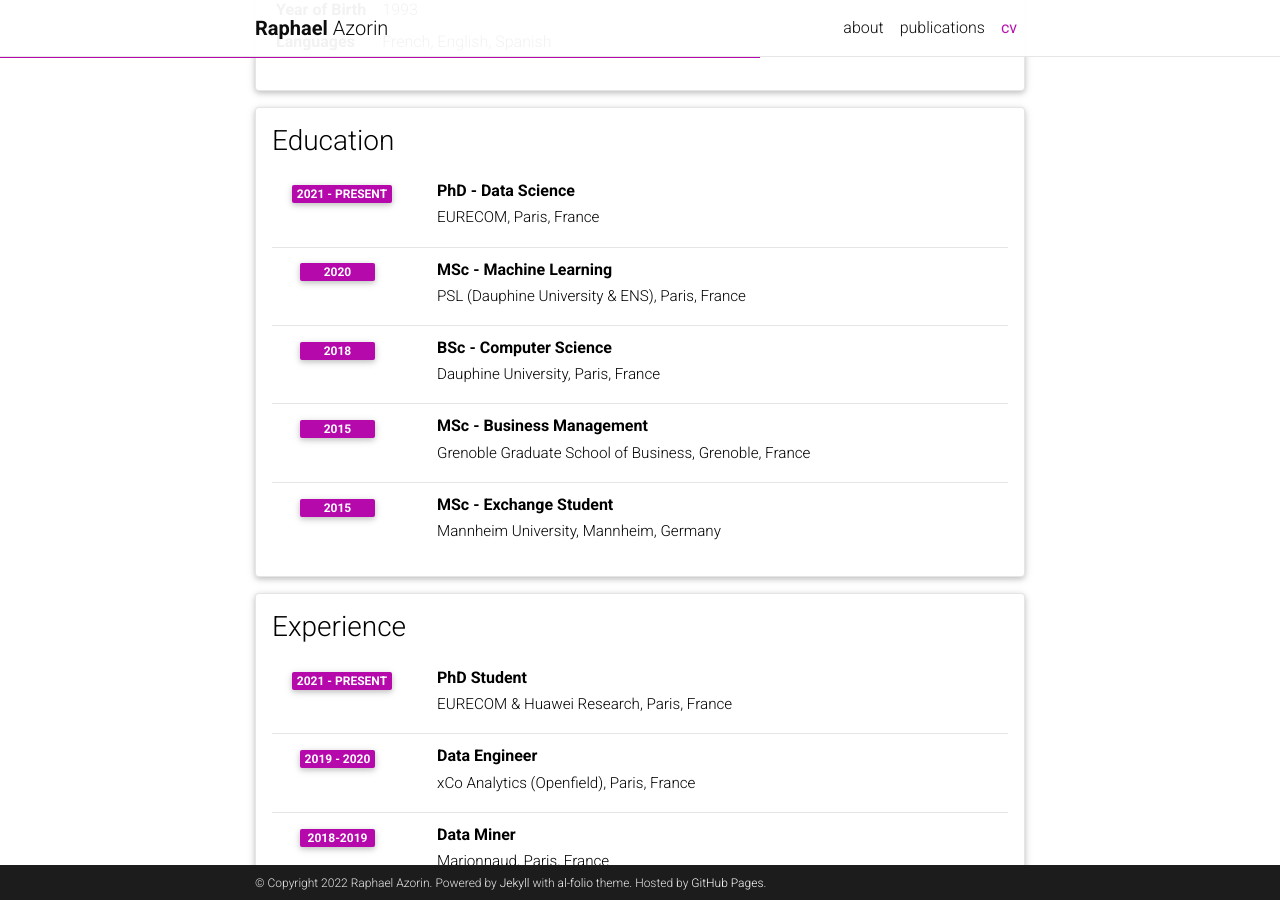
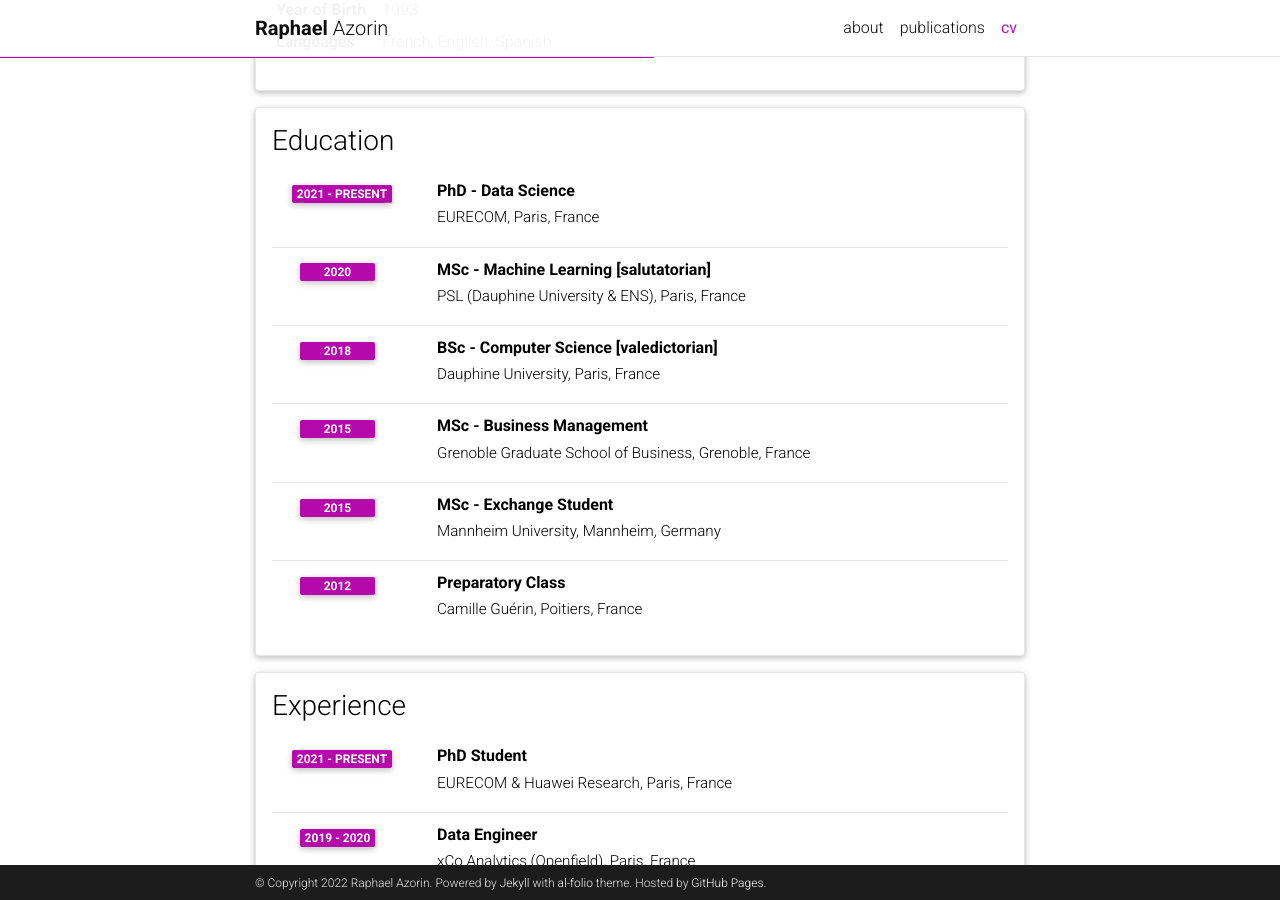
Before and after one commit to Raphaaal/raphaaal.github.io, a Jekyll site: the page built from _pages/cv.md, in a window 1280 px wide and 900 px high, scrolled down 286 px. Built offline with Jekyll 4.4.1, drawn with Linux system fonts in a browser that asks for light colours; comment, search, counter and statistics services are not loaded; a style sheet for code colours, icons or effects is not loaded.

Commit message:
Edit education part

```diff
--- a/_data/cv.yml
+++ b/_data/cv.yml
@@ -22,14 +22,14 @@
       #      - Sub-description 1.
       #      - Sub-description 2.
 
-    - title: MSc - Machine Learning
+    - title: MSc - Machine Learning [salutatorian]
       institution: PSL (Dauphine University & ENS), Paris, France
       year: 2020
       #description:
       #  - Description 1.
       #  - Description 2.
 
-    - title: BSc - Computer Science
+    - title: BSc - Computer Science [valedictorian]
       institution: Dauphine University, Paris, France
       year: 2018
       #description:
@@ -43,6 +43,10 @@
     - title: MSc - Exchange Student
       institution: Mannheim University, Mannheim, Germany
       year: 2015
+
+    - title: Preparatory Class
+      institution: Camille Guérin, Poitiers, France
+      year: 2012
 
 - title: Experience
   type: time_table
```
